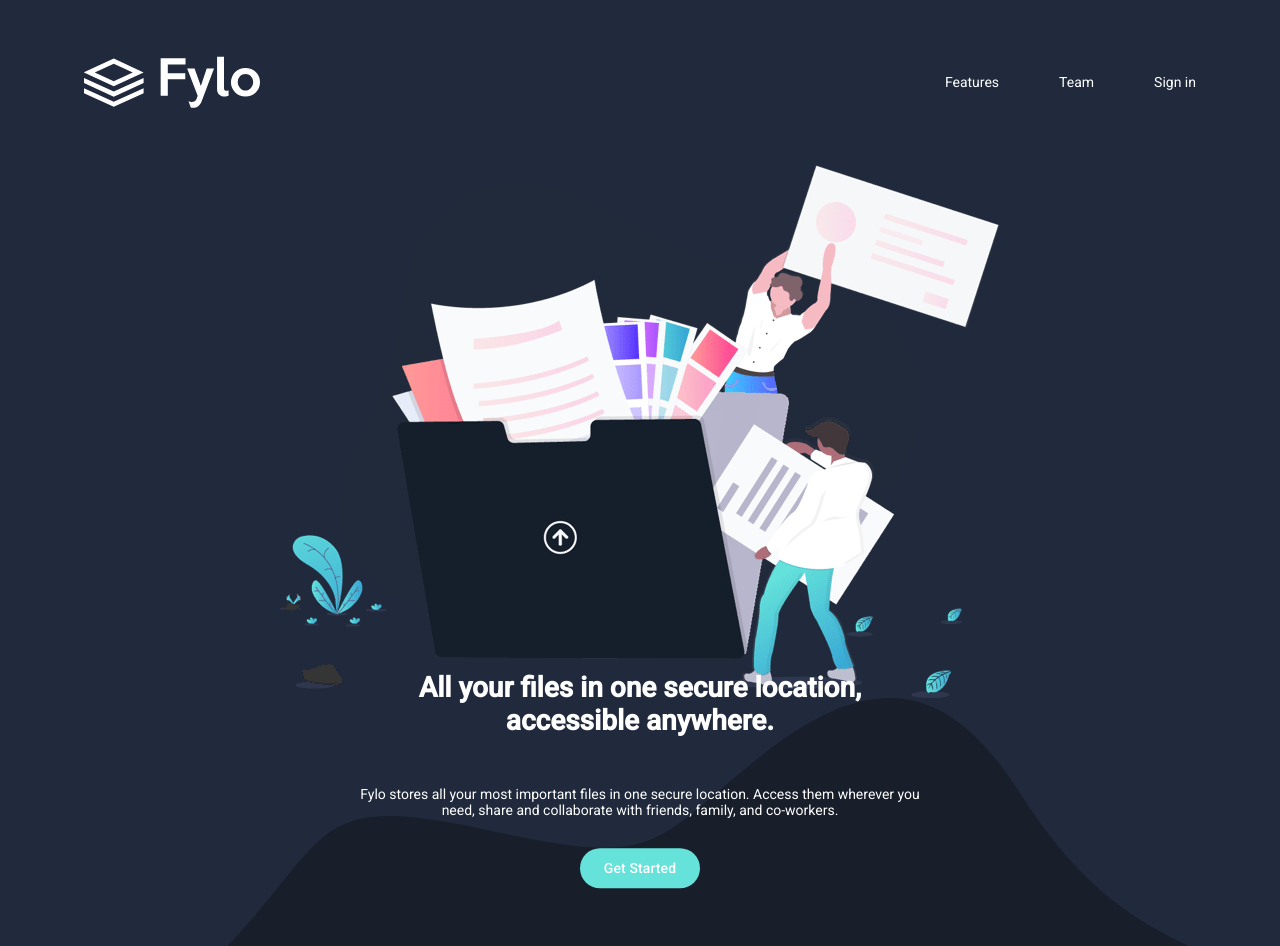
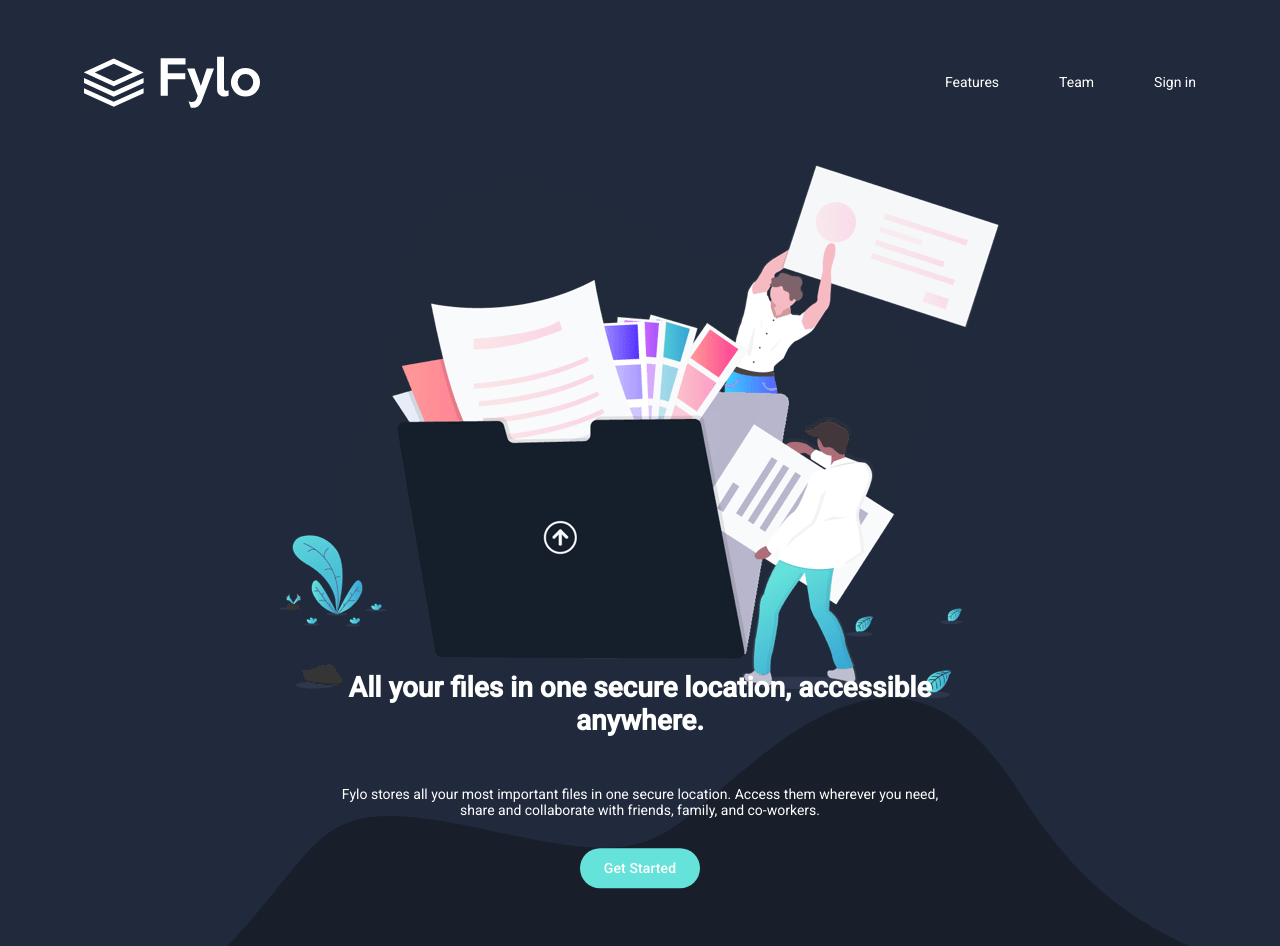
Before and after one commit to Ledelara/fylo, an Angular app: page / in a window 1280 px wide. Shown: the top 946 px of the page. Built offline with nearby package versions, Linux system fonts and the light colour scheme.

Commit message:
:lipstick: Style: aumentando o width dos elementos textuais do intro-component

```diff
--- a/src/app/modules/components/intro-component/intro-component.component.scss
+++ b/src/app/modules/components/intro-component/intro-component.component.scss
@@ -23,11 +23,11 @@
 
 .text-container h1 {
     color: var(--white);
-    width: 570px;
+    width: 600px;
 }
 
 .text-container p {
-    width: 570px;
+    width: 600px;
 }
 
 .text-container button {
```
